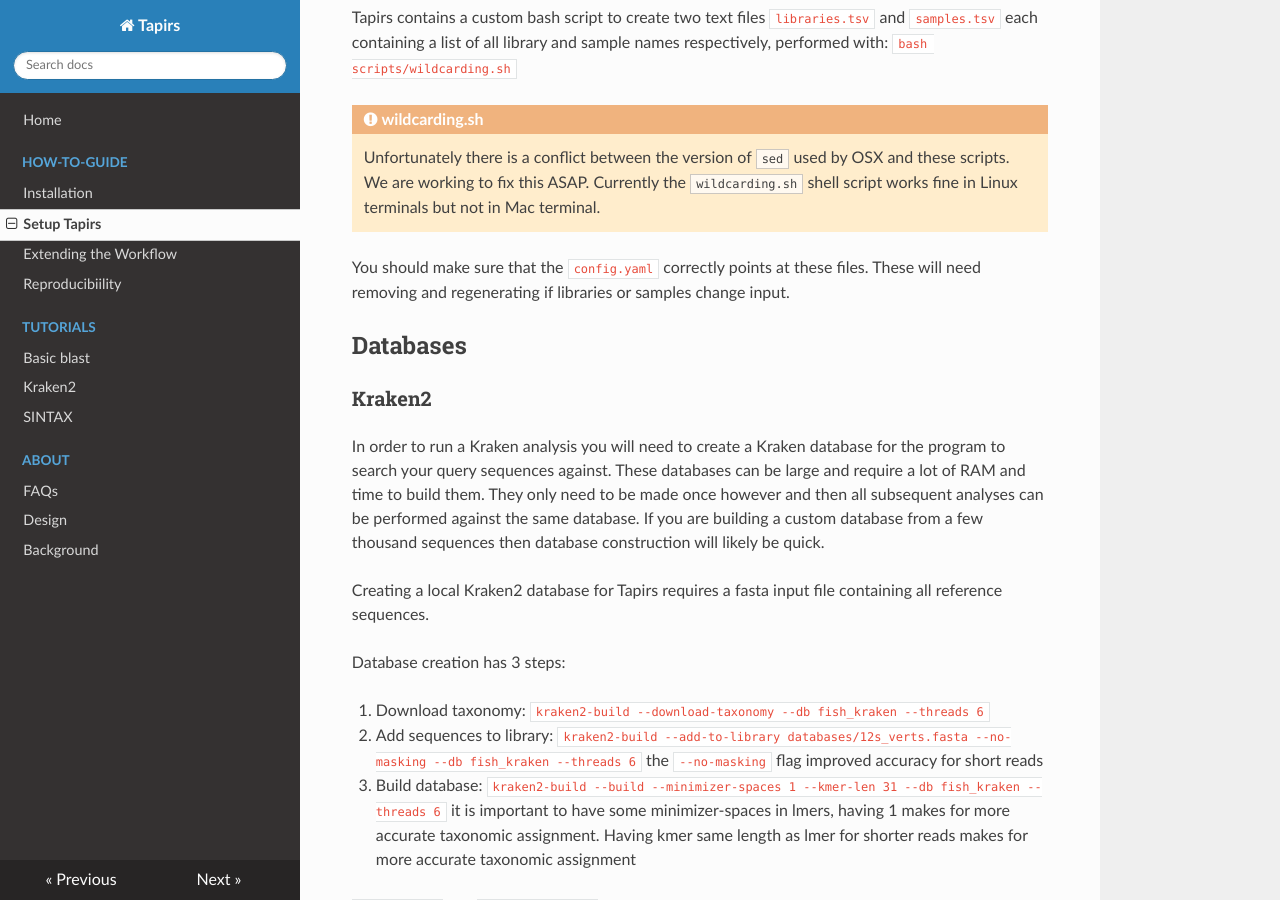
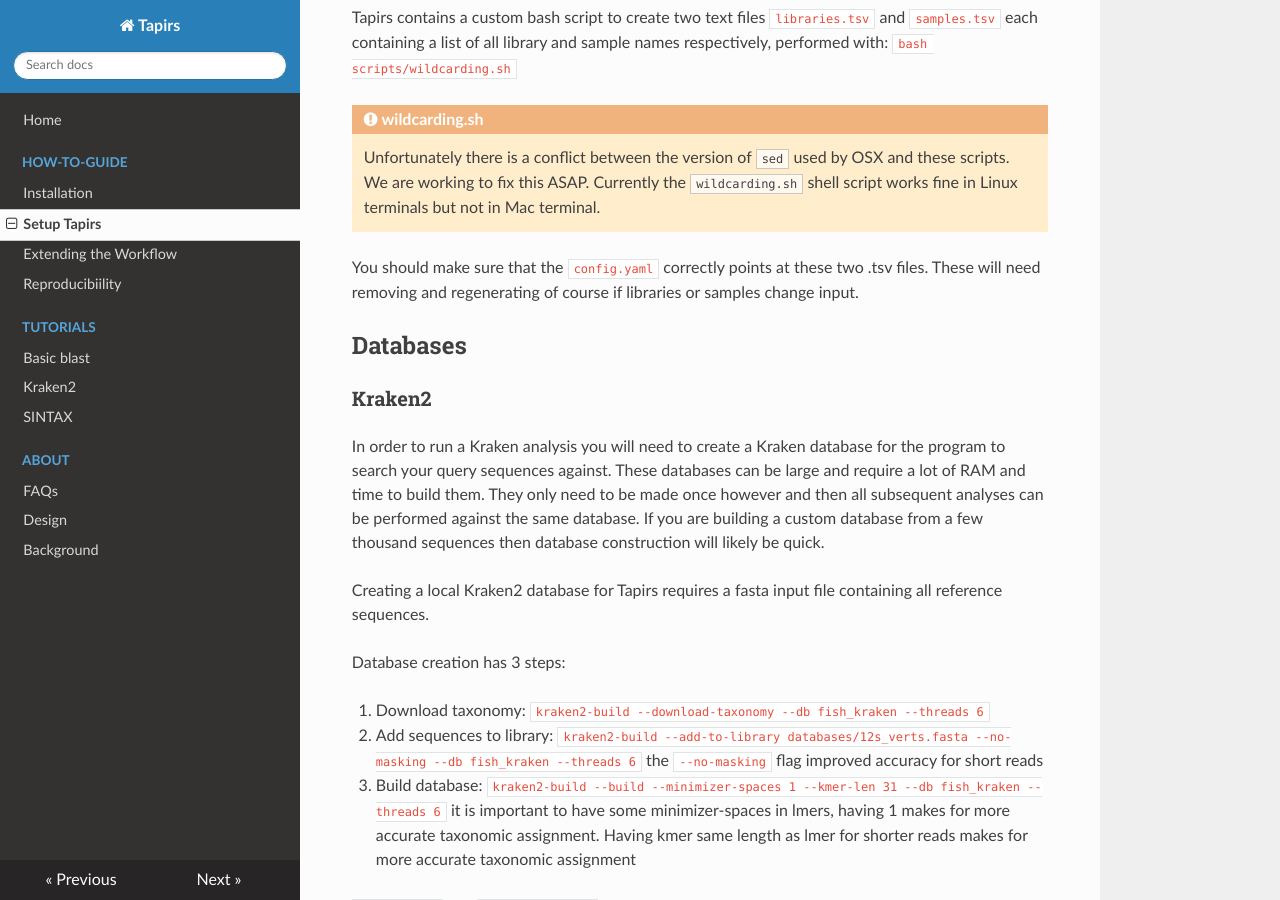
Before and after one commit to EvoHull/Tapirs, an MkDocs documentation site: the page built from docs/How-To-Guide/setup.md, in a window 1280 px wide and 900 px high, scrolled down 1810 px. Built offline with MkDocs 1.6.1, drawn with Linux system fonts in a browser that asks for light colours; nearby versions of some CDN libraries; some of the changed text lies outside the part shown.

```diff
--- a/docs/How-To-Guide/setup.md
+++ b/docs/How-To-Guide/setup.md
@@ -45,7 +45,7 @@ Tapirs contains a custom bash script to create two text files `libraries.tsv` an
 !!! warning "wildcarding.sh"
     Unfortunately there is a conflict between the version of `sed` used by OSX and these scripts. We are working to fix this ASAP. Currently the `wildcarding.sh` shell script works fine in Linux terminals but not in Mac terminal.
 
-You should make sure that the `config.yaml` correctly points at these files. These will need removing and regenerating if libraries or samples change input.
+You should make sure that the `config.yaml` correctly points at these two .tsv files. These will need removing and regenerating of course if libraries or samples change input.
 
 ## Databases
 ### Kraken2
```
Also changed, not shown: other parts of docs/How-To-Guide/setup.md (+0 -3 lines), 3 other files.
